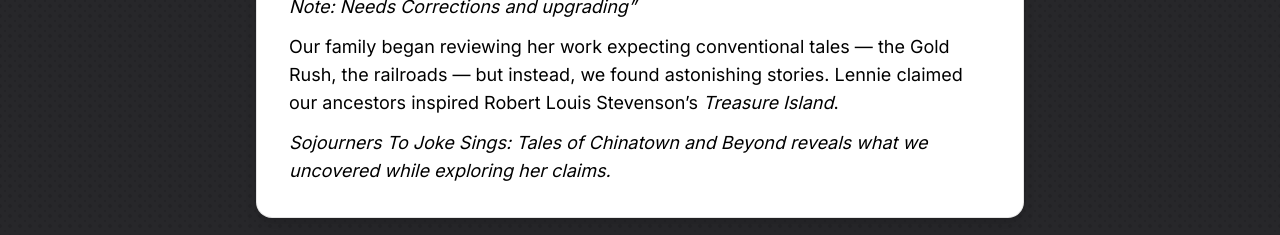
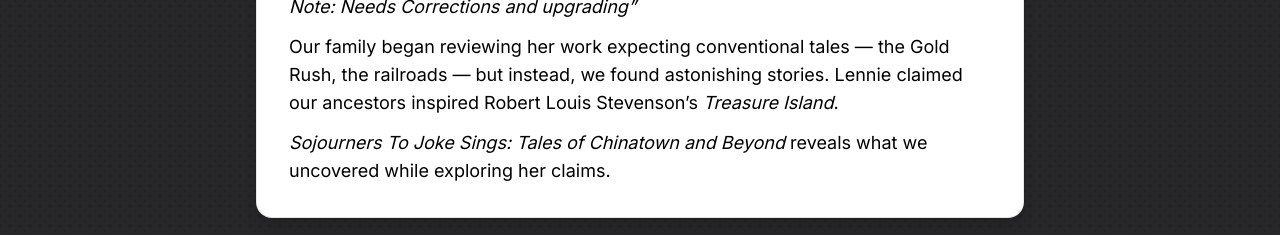
Before and after one commit to alison2686/book-map, a Next.js app: page / in a window 1280 px wide. Shown: the part 960-1195 px from the top of the page. Built offline with nearby package versions, Linux system fonts and the light colour scheme.

Commit message:
intro copy remove italicize

```diff
--- a/src/components/hero/index.tsx
+++ b/src/components/hero/index.tsx
@@ -104,7 +104,7 @@ export default function Hero() {
             stories. Lennie claimed our ancestors inspired Robert Louis
             Stevenson’s <em>Treasure Island</em>.
           </p>
-          <p className='mt-3 italic'>
+          <p className='mt-3'>
             <em>Sojourners To Joke Sings: Tales of Chinatown and Beyond</em>{' '}
             reveals what we uncovered while exploring her claims.
           </p>
```
